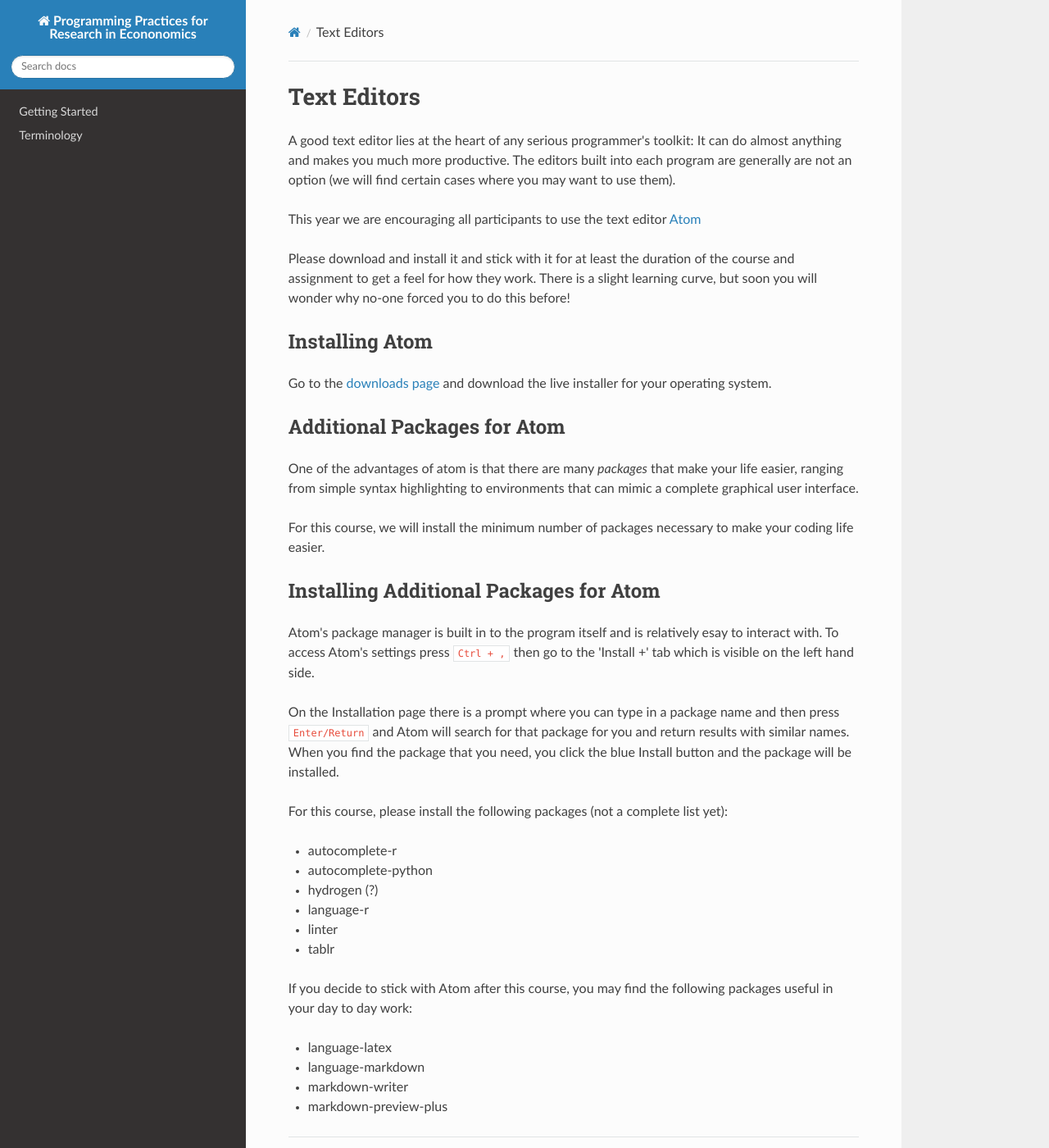
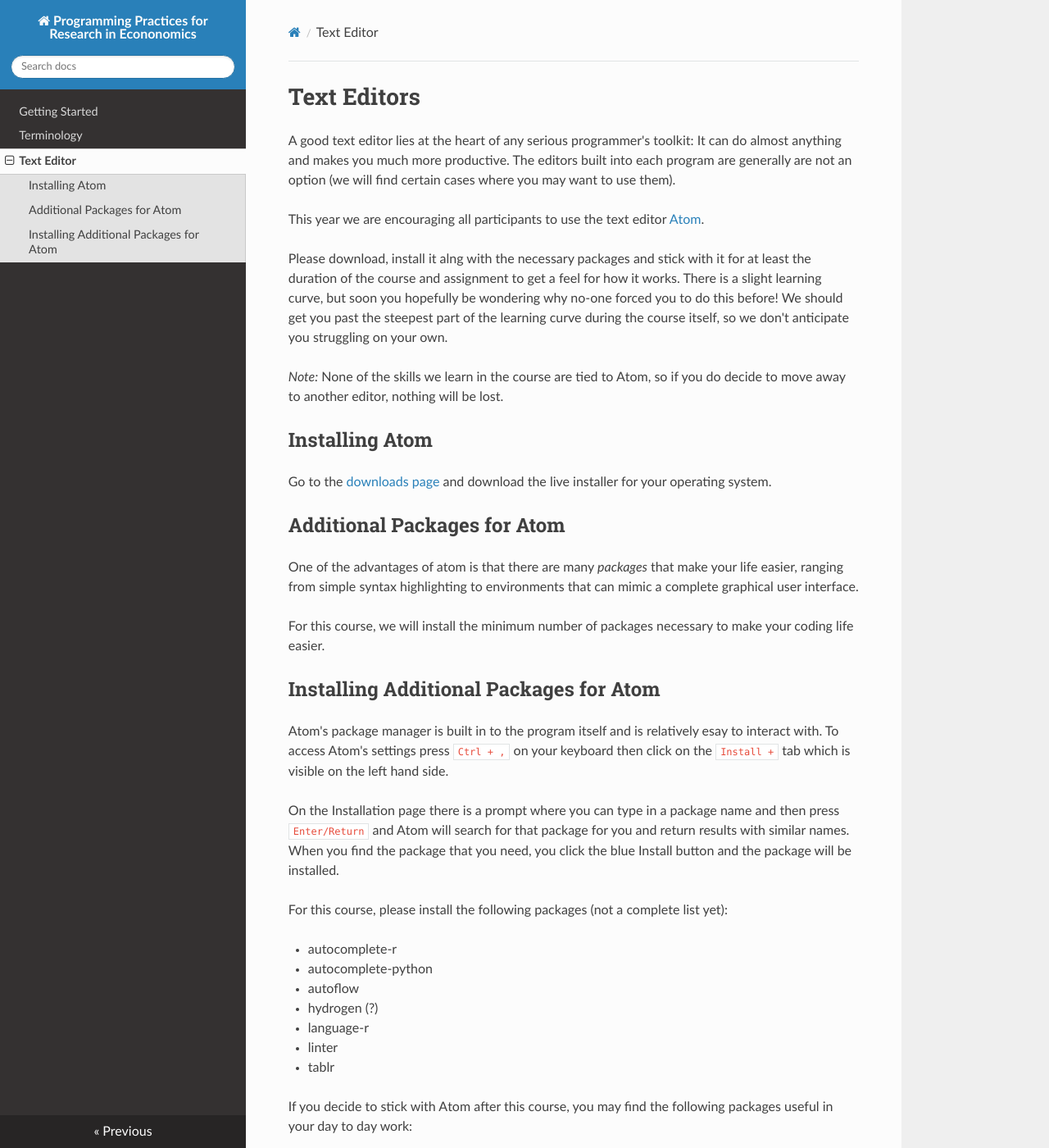
Before and after one commit to pp4rs/DEPRECATED-installation-guide, an MkDocs documentation site: the page built from docs/textEditor.md, in a window 1280 px wide and 1400 px high. Shown: the whole window at 82% size. Built offline with MkDocs 1.6.1, drawn with Linux system fonts in a browser that asks for light colours; nearby versions of some CDN libraries; old or Windows-style settings are respelled for this version of MkDocs; some of the changed text lies outside the part shown.

Commit message:
some additional packages and some typo corrections

```diff
--- a/docs/textEditor.md
+++ b/docs/textEditor.md
@@ -2,10 +2,13 @@
 
 A good text editor lies at the heart of any serious programmer's toolkit: It can do almost anything and makes you much more productive. The editors built into each program are generally are not an option (we will find certain cases where you may want to use them).
 
-This year we are encouraging all participants to use the text editor [Atom](https://atom.io/)
+This year we are encouraging all participants to use the text editor [Atom](https://atom.io/).
 
-Please download and install it and stick with it for at least the duration of the course and assignment to get a feel for how they work.
-There is a slight learning curve, but soon you will wonder why no-one forced you to do this before!
+Please download, install it alng with the necessary packages and stick with it for at least the duration of the course and assignment to get a feel for how it works.
+There is a slight learning curve, but soon you hopefully be wondering why no-one forced you to do this before!
+We should get you past the steepest part of the learning curve during the course itself, so we don't anticipate you struggling on your own.
+
+*Note:* None of the skills we learn in the course are tied to Atom, so if you do decide to move away to another editor, nothing will be lost.
 
 <!-- ## Installing Sublime Text
 
@@ -24,7 +27,7 @@
 ## Installing Additional Packages for Atom
 
 Atom's package manager is built in to the program itself and is relatively esay to interact with.
-To access Atom's settings press `Ctrl + ,` then go to the 'Install +' tab which is visible on the left hand side.
+To access Atom's settings press `Ctrl + ,` on your keyboard then click on the `Install +` tab which is visible on the left hand side.
 
 On the Installation page there is a prompt where you can type in a package name and then press `Enter/Return` and Atom will search for that package for you and return results with similar names. When you find the package that you need, you click the blue Install button and the package will be installed.
 
@@ -32,6 +35,7 @@
 
 * autocomplete-r
 * autocomplete-python
+* autoflow
 * hydrogen (?)
 * language-r
 * linter
--- a/mkdocs.yml
+++ b/mkdocs.yml
@@ -2,7 +2,7 @@
 pages:
 - Getting Started: index.md
 - Terminology: terminology.md
-# - Text Editor: textEditor.md
+- Text Editor: textEditor.md
 # - Command Line Tools: commandLine.md
 # - Git: gitInstall.md
 # - SQLite: sqlite.md
```
Also changed, not shown: other parts of docs/textEditor.md (+3 -0 lines).
